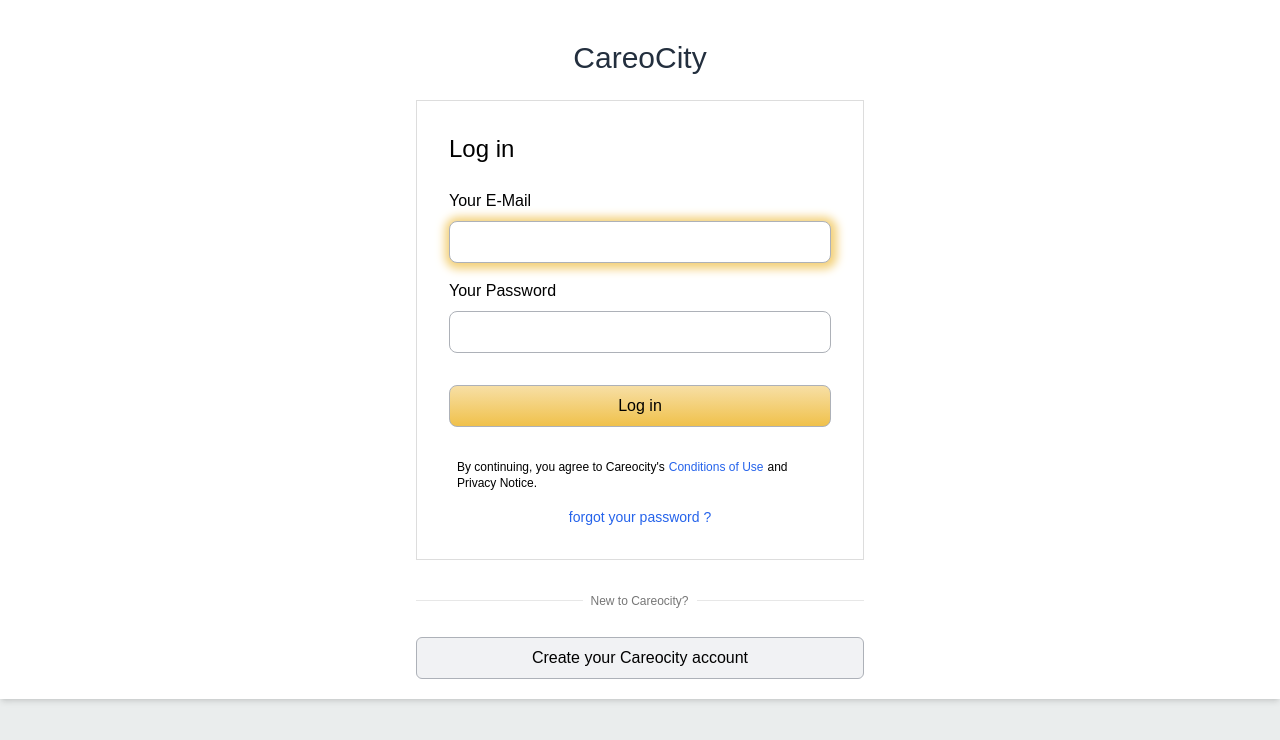
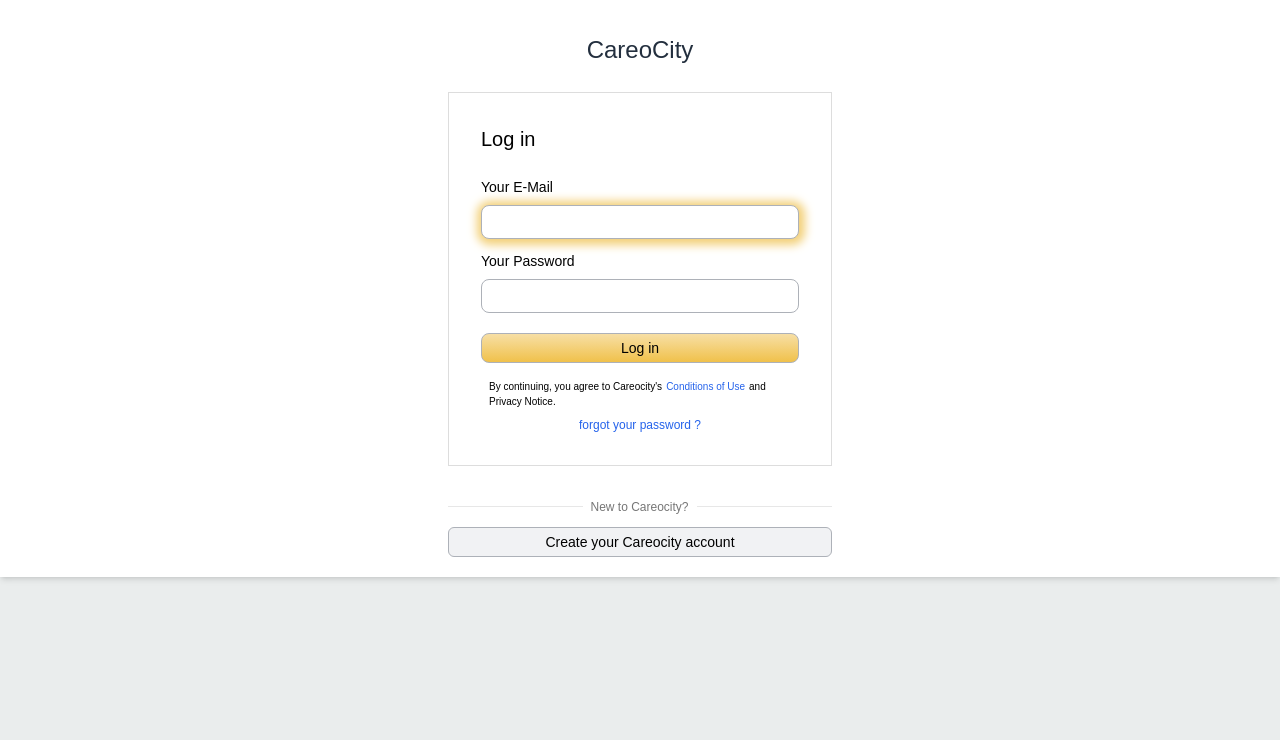
Before and after one commit to nasim67reja/CareoCIty-ecommerce, a React (Create React App) app in the folder Frontend/: page /login in a window 1280 px wide. Shown: the top 740 px of the page. Built offline with nearby package versions, Linux system fonts and the light colour scheme; no server answers.

Commit message:
working with mobile Menu

```diff
--- a/Frontend/src/components/Authentication/LoginForm.js
+++ b/Frontend/src/components/Authentication/LoginForm.js
@@ -68,9 +68,9 @@ const LoginForm = () => {
   return (
     <form
       onSubmit={formSubmissionHandler}
-      className="custom-form flex flex-col gap-3 lg:gap-4"
+      className="custom-form flex flex-col gap-3 2xl:gap-4"
     >
-      <div className="flex flex-col text-sm lg:text-base">
+      <div className="flex flex-col text-sm 2xl:text-base">
         <label htmlFor="email">Your E-Mail</label>
         <input
           autoFocus
@@ -80,17 +80,17 @@ const LoginForm = () => {
           onChange={emailChangeHandler}
           onBlur={emailBlurHandler}
           value={enteredEmail}
-          className={`mt-2 rounded-lg border border-loginBorder p-2 text-xs lg:text-base ${
+          className={`mt-2 rounded-lg border border-loginBorder p-2 text-xs 2xl:text-base ${
             isLoading ? "opacity-70" : ""
           }`}
         />
         {emailInputHasError && (
-          <p className="mt-2 text-xs text-red-600 lg:text-sm">
+          <p className="mt-2 text-xs text-red-600 2xl:text-sm">
             Please provide your email
           </p>
         )}
       </div>
-      <div className="flex flex-col text-sm lg:text-base">
+      <div className="flex flex-col text-sm 2xl:text-base">
         <label htmlFor="password">Your Password</label>
         <input
           type="password"
@@ -99,12 +99,12 @@ const LoginForm = () => {
           onChange={passwordChangeHandler}
           onBlur={passwordBlurHandler}
           value={enteredPassword}
-          className={`mt-2 rounded-lg border border-loginBorder p-2 text-xs lg:text-base  ${
+          className={`mt-2 rounded-lg border border-loginBorder p-2 text-xs 2xl:text-base  ${
             isLoading ? "opacity-70" : ""
           }`}
         />
         {passwordInputHasError && (
-          <p className="mt-2 text-xs text-red-600 lg:text-sm">
+          <p className="mt-2 text-xs text-red-600 2xl:text-sm">
             Please provide your password
           </p>
         )}
@@ -113,7 +113,7 @@ const LoginForm = () => {
       <div className="form-actions">
         <button
           type="submit"
-          className={`mt-2 w-full justify-center rounded-lg  border  py-1 text-sm lg:mt-4 lg:py-2  lg:text-base ${
+          className={`mt-2 w-full justify-center rounded-lg  border  py-1 text-sm 2xl:mt-4 2xl:py-2  2xl:text-base ${
             isLoading
               ? "flex cursor-not-allowed border-[#ccc] bg-[#ccc]"
               : "border-loginBorder bg-gradient-to-b from-gradientFrom to-gradientTo"
@@ -137,7 +137,7 @@ const LoginForm = () => {
       </div>
 
       {error && (
-        <p className=" absolute top-0 left-0 flex w-full justify-center gap-2 bg-red-500 px-3 py-2 text-xs text-white md:text-sm lg:text-lg">
+        <p className=" absolute top-0 left-0 flex w-full justify-center gap-2 bg-red-500 px-3 py-2 text-xs text-white md:text-sm 2xl:text-lg">
           <span className="translate-y-[2px]">
             <ion-icon name="warning-outline"></ion-icon>
           </span>
@@ -145,7 +145,7 @@ const LoginForm = () => {
         </p>
       )}
       {successful && (
-        <p className=" absolute top-0 left-0 flex w-full justify-center gap-2 bg-green-500 px-3 py-2  text-xs text-white md:text-sm lg:text-lg">
+        <p className=" absolute top-0 left-0 flex w-full justify-center gap-2 bg-green-500 px-3 py-2  text-xs text-white md:text-sm 2xl:text-lg">
           <span className="translate-y-[2px]">✔</span>
           <span>{successful}</span>
         </p>
--- a/Frontend/src/components/Header/HeaderTop.js
+++ b/Frontend/src/components/Header/HeaderTop.js
@@ -1,8 +1,9 @@
 import React, { useState } from "react";
 import { Link } from "react-router-dom";
-import { useSelector } from "react-redux";
+import { useDispatch, useSelector } from "react-redux";
 import UserImage from "../Account/UserImage";
 import CartIcon from "./CartIcon";
+import { overlayActions } from "../../store/ovarlay";
 
 export const Search = (props) => {
   const [focusInput, setFocusInput] = useState(false);
@@ -41,23 +42,36 @@ export const Search = (props) => {
 const HeaderTop = () => {
   const loggedInUser = useSelector((state) => state.user);
 
+  const dispatch = useDispatch();
+
   return (
     <div
       className="flex items-center
      justify-between gap-12 py-2"
     >
       <div className="customIcon flex  gap-6  lg:hidden">
-        <ion-icon name="menu-outline"></ion-icon>
-        <ion-icon name="search-outline"></ion-icon>
+        <span
+          onClick={() => {
+            dispatch(overlayActions.mobileMenuOpenHandler());
+            dispatch(overlayActions.backdropVisible());
+          }}
+        >
+          <ion-icon name="menu-outline"></ion-icon>
+        </span>
+        <span
+          onClick={() => dispatch(overlayActions.mobileSearchMenuOpenHandler())}
+        >
+          <ion-icon name="search-outline"></ion-icon>
+        </span>
       </div>
       <Link to="/" className="cursor-pointer text-white">
         <h2 className="own-class  text-2xl lg:text-3xl">CareoCity</h2>
         <p className="text-xs opacity-80">Quality Fun Shopping</p>
       </Link>
-      <Search classes={"hidden grow lg:flex "} classesBtn={"hi"} />
+      <Search classes="hidden grow lg:flex " classesBtn="hi" />
 
       <nav>
-        <ul className="hidden list-none items-center  gap-6 lg:flex ">
+        <ul className=" flex list-none  items-center gap-6 ">
           <li className="cursor-pointer text-white">
             {loggedInUser.user && (
               <Link to="/account">
@@ -66,11 +80,13 @@ const HeaderTop = () => {
             )}
             {!loggedInUser.user && <Link to="/login">Login& Register</Link>}
           </li>
-          <li className="cursor-pointer text-white">More</li>
+          <li className="hidden cursor-pointer text-white lg:block">More</li>
           <CartIcon />
         </ul>
-        <div className="customIcon flex gap-4 lg:hidden">
-          <ion-icon name="cart-outline"></ion-icon>
+        <div className="customIcon  hidden gap-4 ">
+          {/* <ion-icon name="cart-outline"></ion-icon> */}
+          <CartIcon />
+
           <ion-icon name="ellipsis-vertical-outline"></ion-icon>
         </div>
       </nav>
--- a/Frontend/src/components/Header/MainHeader.js
+++ b/Frontend/src/components/Header/MainHeader.js
@@ -1,6 +1,9 @@
+import ReactDOM from "react-dom";
 import HeaderTop from "./HeaderTop";
 import HeaderBottom from "./HeaderBottom";
 import MobileHeader from "./MobileHeader";
+import Backdrop from "../Reuse/Backdrop";
+
 const MainHeader = () => {
   return (
     <header className="bg-primary">
@@ -10,9 +13,14 @@ const MainHeader = () => {
       <div className="hidden h-10 bg-secondary lg:block">
         <HeaderBottom />
       </div>
-      <div className="lg:hidden">
-        <MobileHeader />
-      </div>
+      {ReactDOM.createPortal(
+        <Backdrop />,
+        document.getElementById("backdrop-root")
+      )}
+      {ReactDOM.createPortal(
+        <MobileHeader />,
+        document.getElementById("overlay-root")
+      )}
     </header>
   );
 };
--- a/Frontend/src/components/Header/MobileHeader.js
+++ b/Frontend/src/components/Header/MobileHeader.js
@@ -2,39 +2,36 @@ import React, { useState } from "react";
 import { BottomNav } from "./LinksEl";
 import { Sublink, SublinkContact, WrapperLi } from "./HeaderBottom";
 import { Search } from "./HeaderTop";
+import { useDispatch, useSelector } from "react-redux";
+import { overlayActions } from "../../store/ovarlay";
 
 const MobileHeader = () => {
   const [openContact, setOpenContact] = useState(false);
   const [idNum, setIdNum] = useState("");
 
-  const [navOpen, setNavOpen] = useState(true);
-  const [searchOpen, setSearchOpen] = useState(false);
+  const dispatch = useDispatch();
 
+  const { mobileMenuIsVisible, mobileSearchMenuIsVisible } = useSelector(
+    (state) => state.overlay
+  );
   return (
     <>
-      {navOpen || searchOpen ? (
-        <div>
-          <div
-            className="absolute top-0 left-0 h-screen w-[98vw] bg-ovarlay"
-            onClick={() => {
-              setNavOpen(false);
-              setSearchOpen(false);
-            }}
-          ></div>
-
-          <div className="scroller  ani absolute top-0  h-screen w-[50%] overflow-y-auto bg-white shadow-xl">
-            {searchOpen && (
+      {mobileMenuIsVisible || mobileSearchMenuIsVisible ? (
+        <div className="scroller  ani absolute top-0  z-10 h-screen w-[50%] overflow-y-auto bg-white shadow-xl">
+          {mobileSearchMenuIsVisible && (
             <div className="p-2">
               <span
                 className="absolute right-2 top-2 cursor-pointer"
-                  onClick={() => setSearchOpen(false)}
+                onClick={() =>
+                  dispatch(overlayActions.mobileSearchMenuOpenHandler())
+                }
               >
                 <ion-icon name="close-outline" size="large"></ion-icon>
               </span>
               <Search classes={"flex mt-20 border-2 "} />
             </div>
           )}
-            {navOpen && (
+          {mobileMenuIsVisible && (
             <>
               <h2 className="relative flex  items-center gap-6 bg-secondary p-6 text-white">
                 <span>
@@ -46,7 +43,9 @@ const MobileHeader = () => {
                 <span> Hi, Nasim Reja</span>
                 <span
                   className="absolute right-2 top-2 cursor-pointer"
-                    onClick={() => setNavOpen(false)}
+                  onClick={() =>
+                    dispatch(overlayActions.mobileMenuOpenHandler())
+                  }
                 >
                   <ion-icon name="close-outline" size="large"></ion-icon>
                 </span>
@@ -71,9 +70,7 @@ const MobileHeader = () => {
                       />
                       <SublinkContact
                         parentLink={parentLink}
-                          classN={`${
-                            openContact && idNum === i ? "" : "hidden"
-                          }`}
+                        classN={`${openContact && idNum === i ? "" : "hidden"}`}
                       />
                     </WrapperLi>
                   ))}
@@ -81,7 +78,6 @@ const MobileHeader = () => {
               </nav>
             </>
           )}
-          </div>
         </div>
       ) : (
         ""
--- a/Frontend/src/pages/Login.js
+++ b/Frontend/src/pages/Login.js
@@ -6,15 +6,15 @@ import "./login.css";
 const Login = () => {
   return (
     <Fragment>
-      <div className="w-full bg-white py-5 pt-10 shadow-md">
-        <div className="mx-auto max-w-[20rem] md:max-w-[24rem] lg:max-w-[28rem]">
-          <h2 className="mb-6 text-center text-[1.5rem]  font-medium text-secondary lg:text-3xl">
+      <div className="w-full bg-white py-5 pt-8 shadow-md">
+        <div className="mx-auto max-w-[20rem] md:max-w-[24rem] lg:max-w-[24rem] 2xl:max-w-[28rem]">
+          <h2 className="mb-6 text-center text-[1.5rem]  font-medium text-secondary 2xl:text-3xl">
             CareoCity
           </h2>
-          <div className="mb-8 border border-[#ddd] p-5 xl:p-8">
-            <h3 className="mb-6 text-xl font-normal lg:text-2xl">Log in</h3>
+          <div className="mb-8 border border-[#ddd] p-5 lg:p-8">
+            <h3 className="mb-6 text-xl font-normal 2xl:text-2xl">Log in</h3>
             <LoginForm></LoginForm>
-            <div className="mt-4 px-2 text-[10px] lg:mt-8 lg:text-xs">
+            <div className="mt-4 px-2 text-[10px] 2xl:mt-8 2xl:text-xs">
               By continuing, you agree to Careocity's
               <a href="#sd" className="mx-1 text-blue-600">
                 Conditions of Use
@@ -24,7 +24,7 @@ const Login = () => {
             <div>
               <a
                 href="#o"
-                className="mt-2 block text-center text-xs text-blue-600 lg:mt-4 lg:text-sm"
+                className="mt-2 block text-center text-xs text-blue-600 2xl:mt-4 2xl:text-sm"
               >
                 forgot your password ?
               </a>
@@ -35,7 +35,7 @@ const Login = () => {
           </div>
           <Link
             to="/signup"
-            className="mt-4 block w-full rounded-md border border-loginBorder bg-[#e7e9ec96] py-1 text-center text-sm transition-all hover:bg-[#e7e9ec] lg:mt-8 lg:py-2 lg:text-base"
+            className="mt-4 block w-full rounded-md border border-loginBorder bg-[#e7e9ec96] py-1 text-center text-sm transition-all hover:bg-[#e7e9ec] 2xl:mt-8 2xl:py-2 2xl:text-base"
           >
             Create your Careocity account
           </Link>
--- a/Frontend/src/store/ovarlay.js
+++ b/Frontend/src/store/ovarlay.js
@@ -3,6 +3,8 @@ import { createSlice } from "@reduxjs/toolkit";
 const initialUserState = {
   backdropVisible: false,
   reviewOvarlayIsVisible: false,
+  mobileMenuIsVisible: false,
+  mobileSearchMenuIsVisible: false,
 };
 
 const ovarlaySlice = createSlice({
@@ -21,6 +23,12 @@ const ovarlaySlice = createSlice({
     reviewOvarlayIsHidden(state) {
       state.reviewOvarlayIsVisible = false;
     },
+    mobileMenuOpenHandler(state) {
+      state.mobileMenuIsVisible = !state.mobileMenuIsVisible;
+    },
+    mobileSearchMenuOpenHandler(state) {
+      state.mobileSearchMenuIsVisible = !state.mobileSearchMenuIsVisible;
+    },
   },
 });
 
```
Lines whose indentation alone changed are shown as unchanged.
